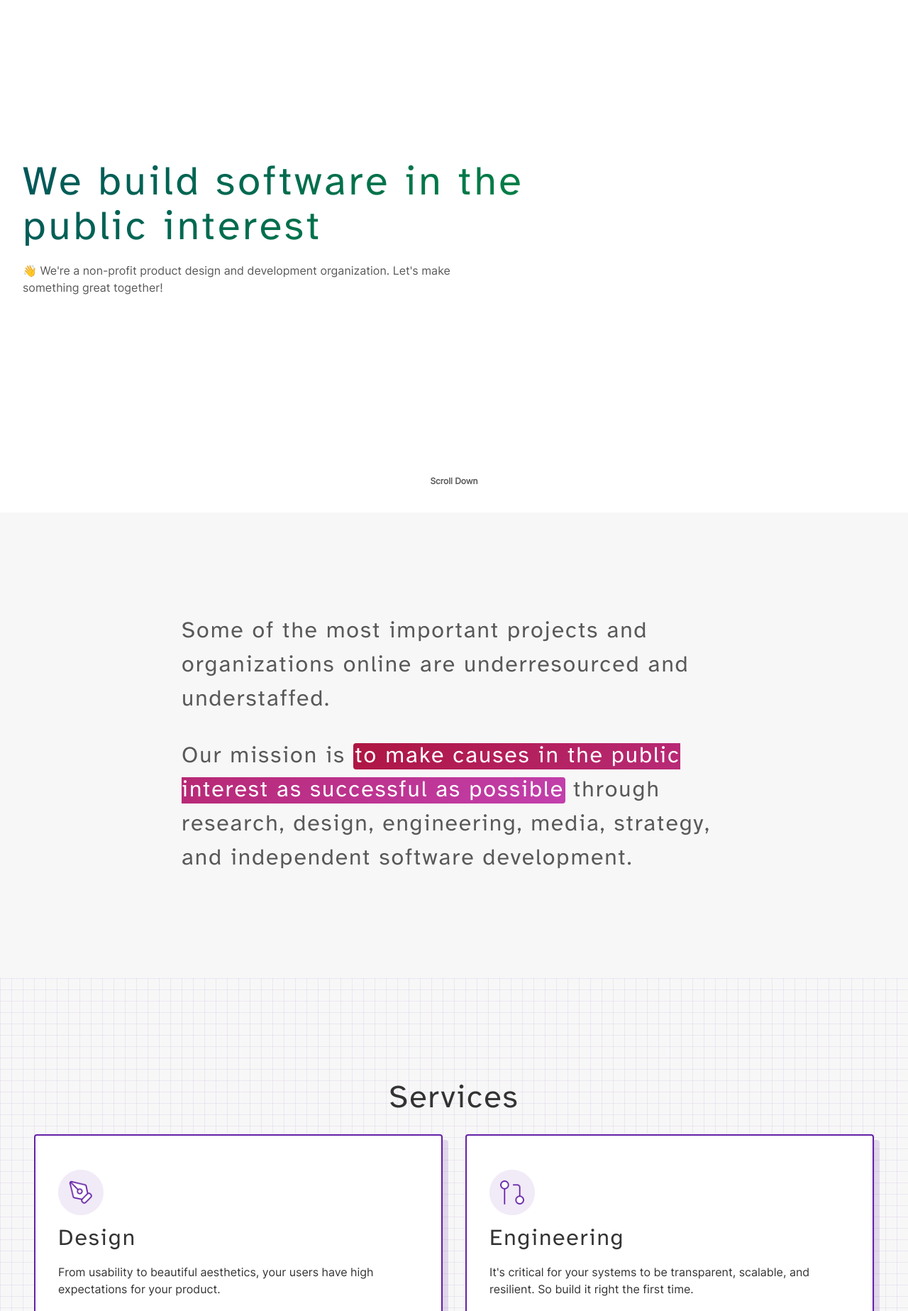
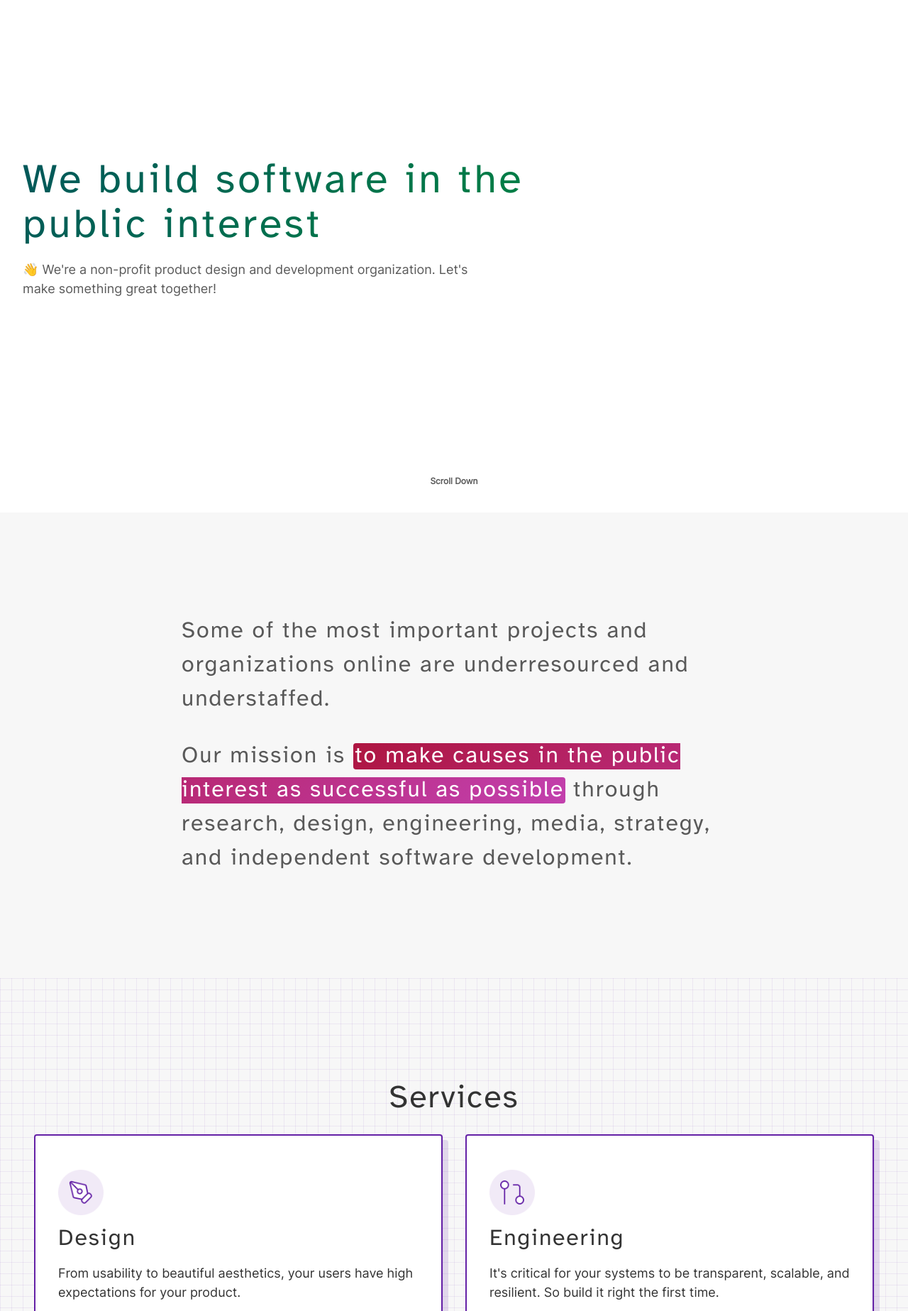
Before and after one commit to scidsg/scidsg-website, a PHP site: page / in a window 1280 px wide. Shown: the part 78-1925 px from the top of the page at 71% size. Run offline with PHP 8.4, Linux system fonts and the light colour scheme; some libraries are stand-ins or nearby versions.

Commit message:
change base font size

```diff
--- a/design-system/css/typography.css
+++ b/design-system/css/typography.css
@@ -178,6 +178,7 @@ h6 {
 
 p {
   max-width: 640px;
+  font-size: var(--font-size-base);
   line-height: var(--line-height-body);
   margin: var(--spacing-base) 0;
 }
--- a/design-system/css/variables.css
+++ b/design-system/css/variables.css
@@ -37,7 +37,7 @@
 
   --font-size-xsmall: .75rem;
   --font-size-small: .875rem;
-  --font-size-base: 1rem;
+  --font-size-base: 1.125rem;
   --font-size-button-lg: 1.125rem;
   --font-size-logo: 1.25rem;
   --font-size-1: 4.5rem;
```
